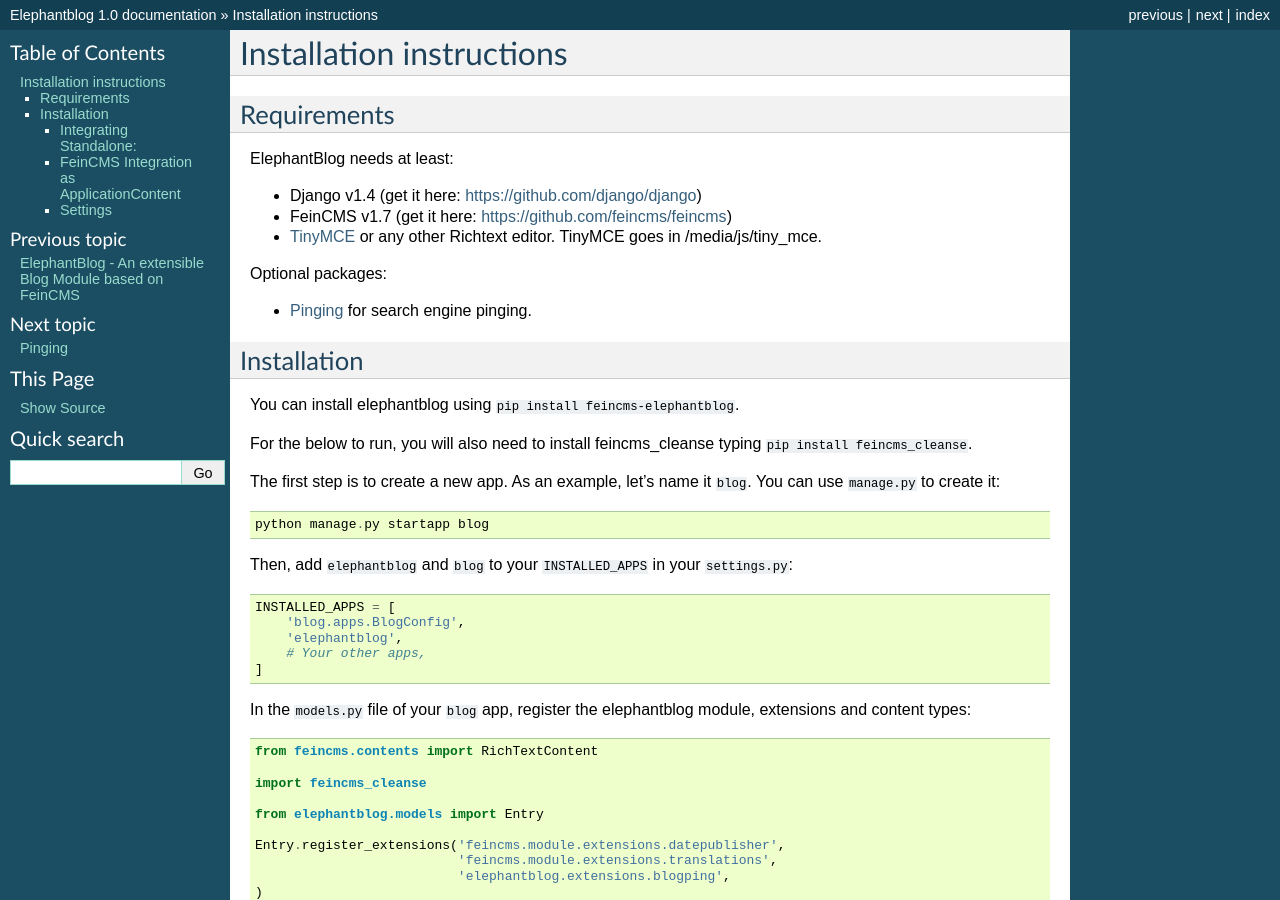
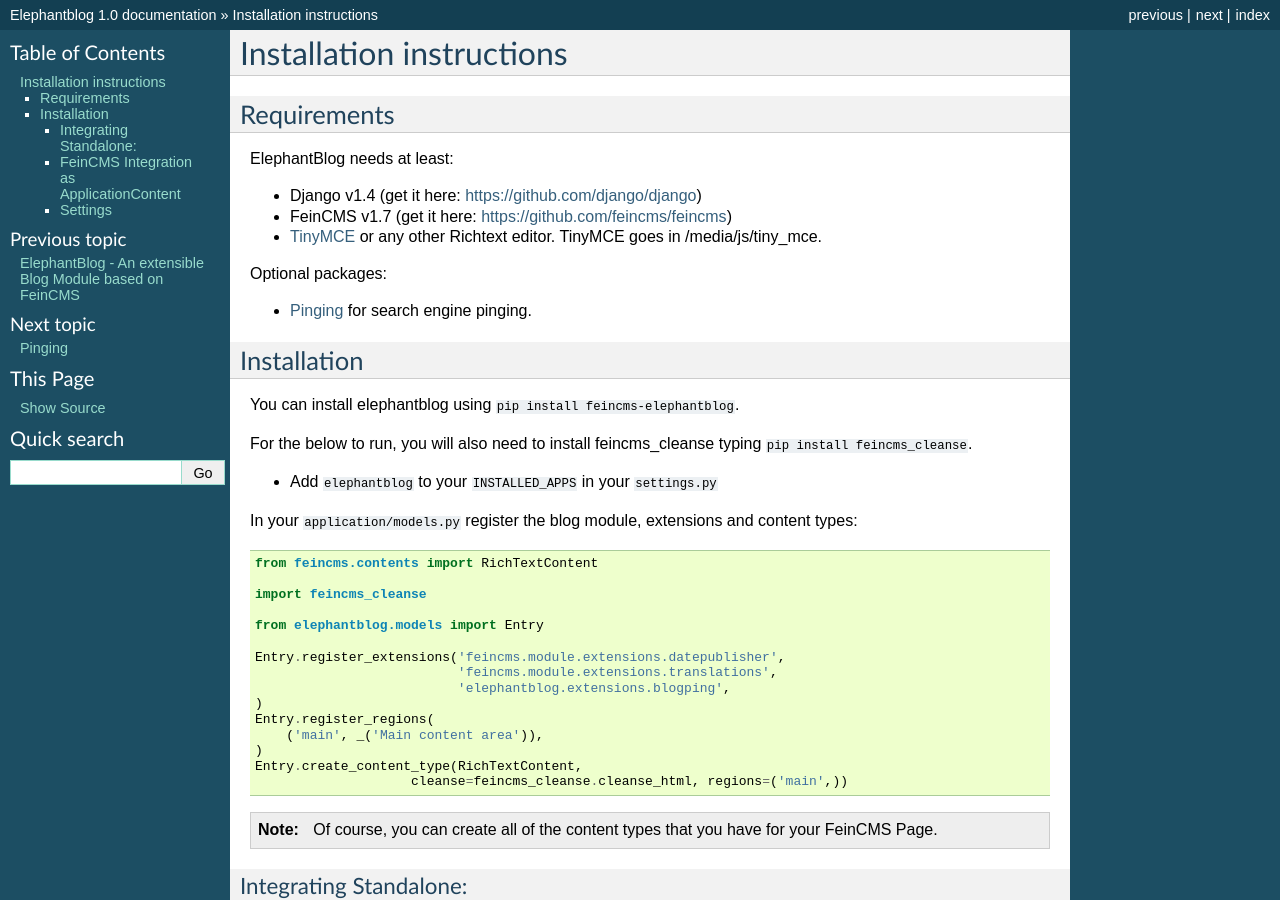
Before and after one commit to feincms/feincms-elephantblog, a Sphinx documentation site: the page built from docs/installation.rst, in a window 1280 px wide and 900 px high. Built offline with Sphinx 7.4.7, drawn with Linux system fonts in a browser that asks for light colours; some of the changed text lies outside the part shown.

Commit message:
Revert "Update installation.rst"

```diff
--- a/docs/installation.rst
+++ b/docs/installation.rst
@@ -29,19 +29,9 @@
 
 For the below to run, you will also need to install feincms_cleanse typing ``pip install feincms_cleanse``.
 
-The first step is to create a new app. As an example, let's name it ``blog``. You can use ``manage.py`` to create it::
+* Add ``elephantblog`` to your ``INSTALLED_APPS`` in your ``settings.py``
 
-    python manage.py startapp blog
-
-Then, add ``elephantblog`` and ``blog`` to your ``INSTALLED_APPS`` in your ``settings.py``::
-
-    INSTALLED_APPS = [
-        'blog.apps.BlogConfig',
-        'elephantblog',
-        # Your other apps,
-    ]
-
-In the ``models.py`` file of your ``blog`` app, register the elephantblog module, extensions and
+In your ``application/models.py`` register the blog module, extensions and
 content types::
 
     from feincms.contents import RichTextContent
@@ -133,7 +123,7 @@
 You have to import the correct module depending on the mptt tags you are using
 to build your navigation. Available are ``treeinfo`` and ``recursetree``.
 
-Add those lines to the ``models.py`` file of your ``blog`` app::
+Add those lines to the ``models.py`` of your app::
 
     from elephantblog.navigation_extensions import treeinfo  # so the extensions can be found.
 
```
